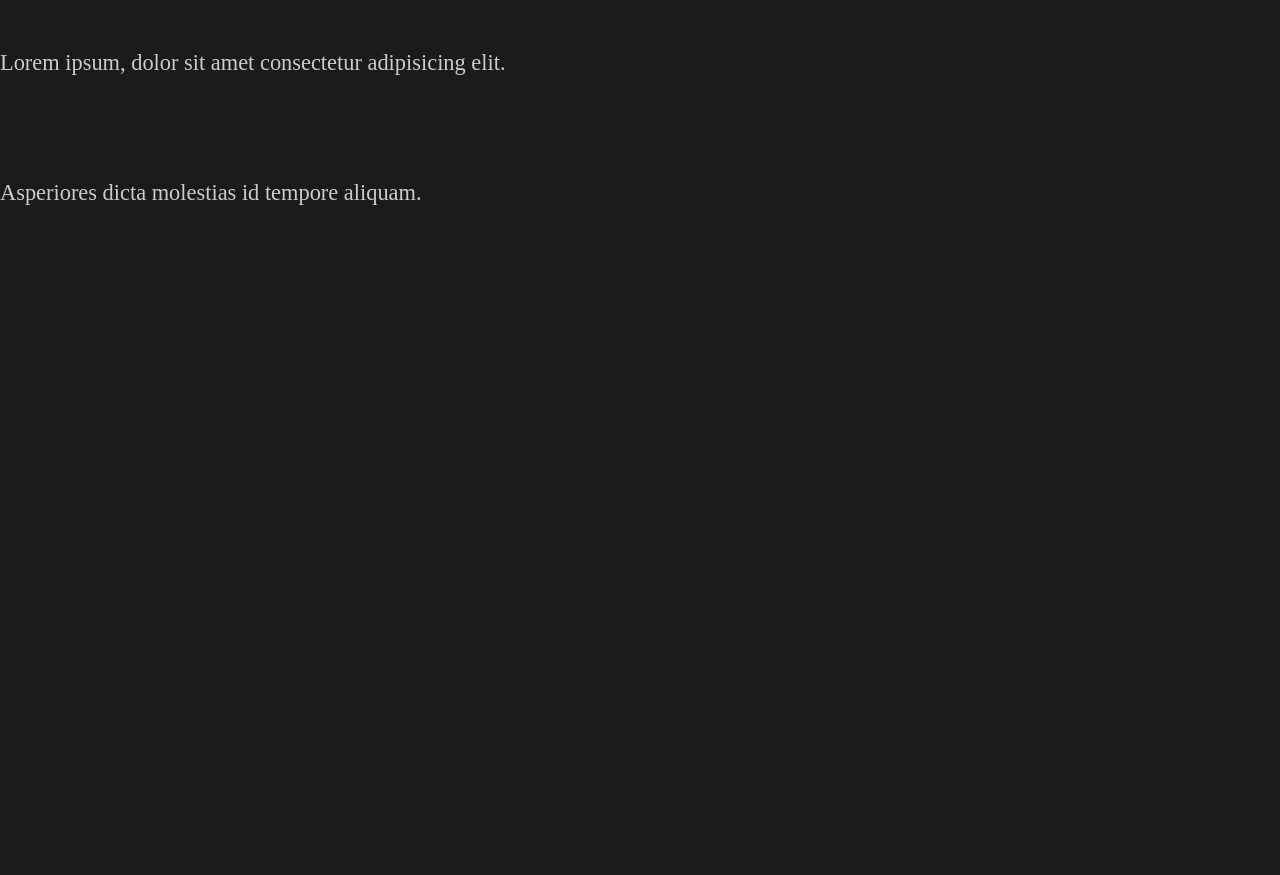
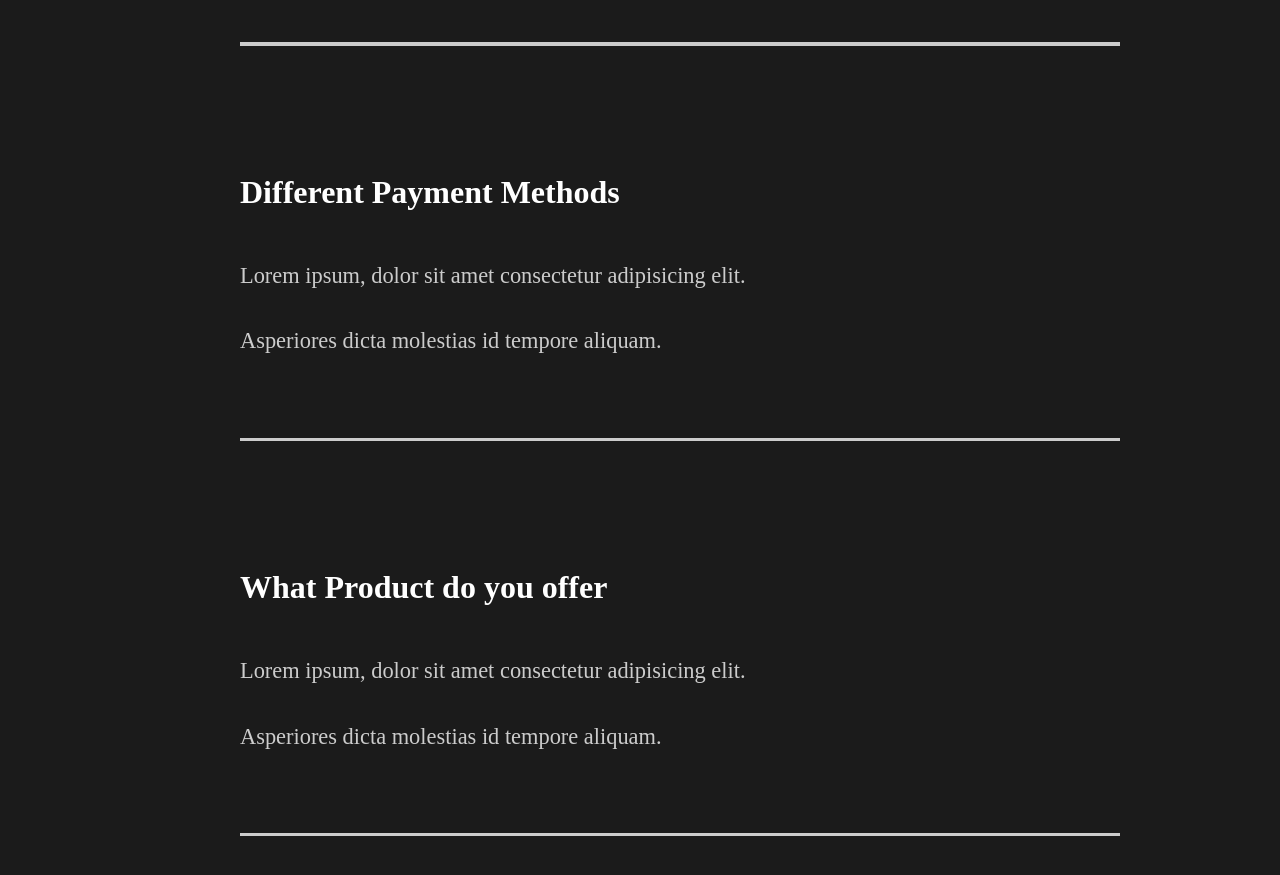
Before and after one commit to edwinvelaz/capture-portfolio, a React (Create React App) app: page / in a window 1280 px wide. Shown: the part 3422-4297 px from the top of the page. Before the commit the page ends 3680 px from the top, so only its background shows below. Built offline with nearby package versions, Linux system fonts and the light colour scheme.

Commit message:
Styled FaqSection

```diff
--- a/src/components/FaqSection.js
+++ b/src/components/FaqSection.js
@@ -1,8 +1,10 @@
 import React from 'react';
+import styled from 'styled-components';
+import { StyledAbout } from '../styles';
 
 const FaqSection = () => {
     return (
-        <div className="faq">
+        <StyledFaq>
             <h2>Any Questions <span>FAQ</span></h2>
             <div className="question">
                 <h4>How Do I Start</h4>
@@ -10,6 +12,7 @@
                     <p>Lorem ipsum, dolor sit amet consectetur adipisicing elit.</p>
                     <p>Asperiores dicta molestias id tempore aliquam.</p>
                 </div>
+                <div className="faq-line"></div>
             </div>
             <div className="question">
                 <h4>Daily Schedule</h4>
@@ -17,6 +20,7 @@
                     <p>Lorem ipsum, dolor sit amet consectetur adipisicing elit.</p>
                     <p>Asperiores dicta molestias id tempore aliquam.</p>
                 </div>
+                <div className="faq-line"></div>
             </div>
             <div className="question">
                 <h4>Different Payment Methods</h4>
@@ -24,6 +28,7 @@
                     <p>Lorem ipsum, dolor sit amet consectetur adipisicing elit.</p>
                     <p>Asperiores dicta molestias id tempore aliquam.</p>
                 </div>
+                <div className="faq-line"></div>
             </div>
             <div className="question">
                 <h4>What Product do you offer</h4>
@@ -31,9 +36,38 @@
                     <p>Lorem ipsum, dolor sit amet consectetur adipisicing elit.</p>
                     <p>Asperiores dicta molestias id tempore aliquam.</p>
                 </div>
+                <div className="faq-line"></div>
             </div>
-        </div>
+        </StyledFaq>
     )
 }
 
+const StyledFaq = styled(StyledAbout)`
+    display: block;
+    padding-left: 15rem;
+    span{
+        display: block;
+    }
+    h2{
+        padding-bottom: 2rem;
+        font-weight: lighter;
+    }
+    .faq-line {
+        background: #cccccc;
+        height: 0.2rem;
+        margin: 2rem 0rem;
+        width: 100%;
+    }
+    .question {
+        padding: 3rem 0rem;
+        cursor: pointer;
+    }
+    .answer {
+        padding: 2rem 0rem;
+        p{
+            padding: 1rem 0rem;
+        }
+    }
+`
+
 export default FaqSection;
--- a/src/components/GlobalStyle.js
+++ b/src/components/GlobalStyle.js
@@ -36,6 +36,7 @@
     }
     h4{
         font-weight: bold;
+        font-size: 2rem;
     }
     span {
         font-weight: bold;
```
